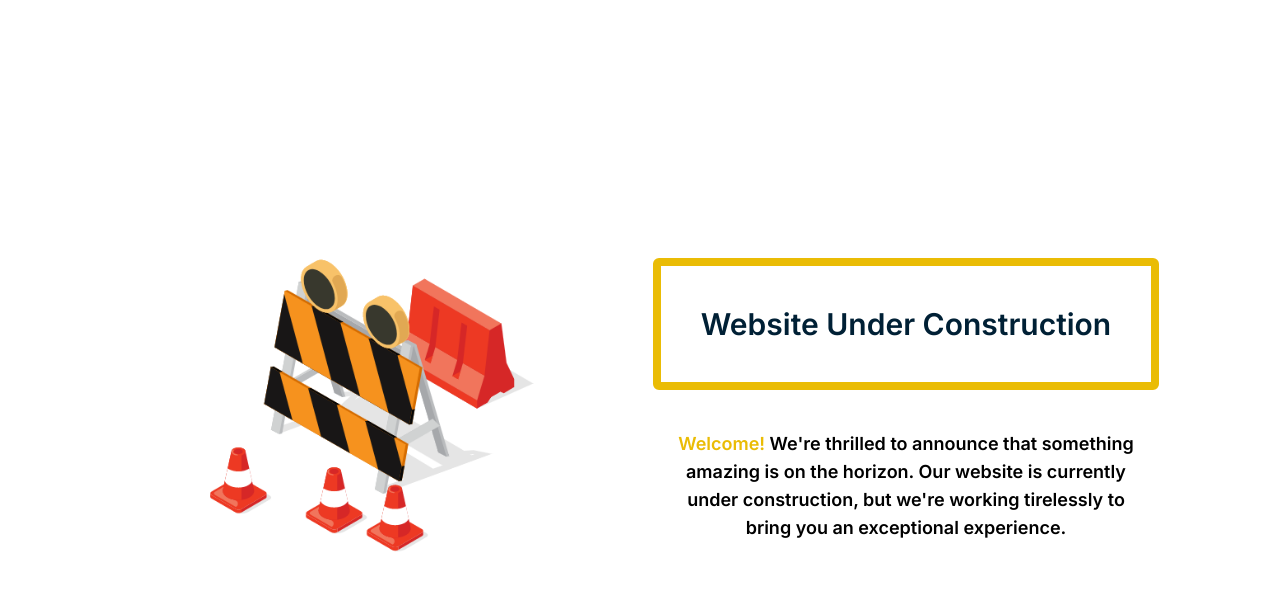
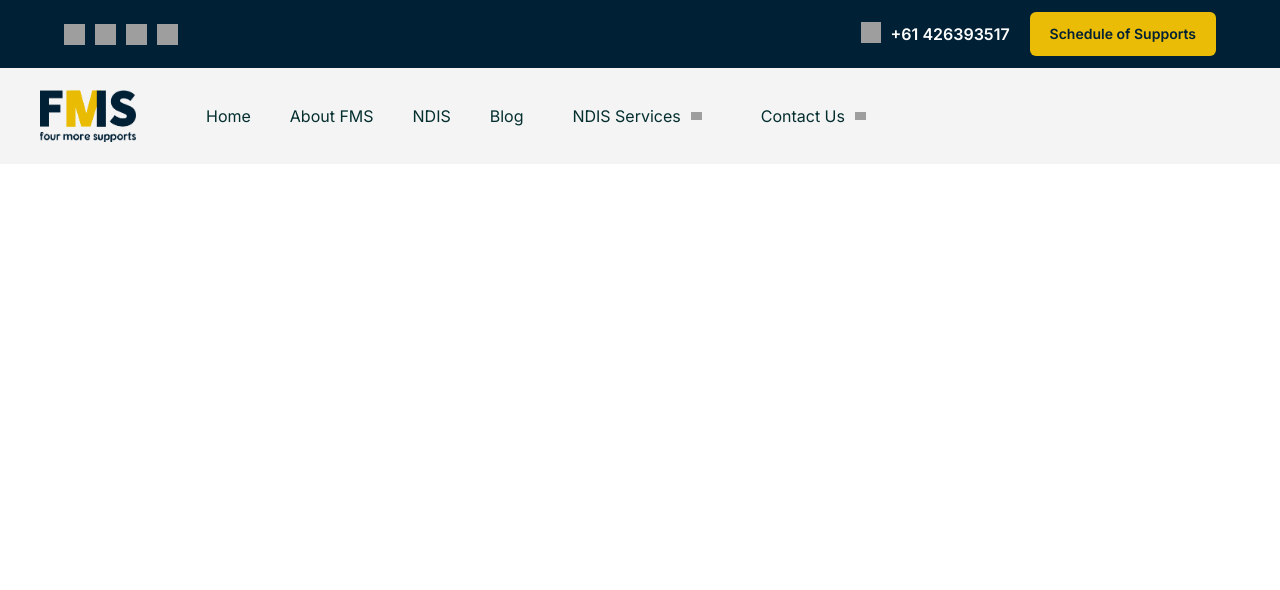
Before and after one commit to Yahya305/FourMoreSupports, a Next.js app in the folder four-more-supports/: page / in a window 1280 px wide. Shown: the top 590 px of the page. Built offline with nearby package versions, Linux system fonts and the light colour scheme; grey boxes are pictures that could not be loaded.

Commit message:
feat(ui): add header

```diff
--- a/four-more-supports/src/app/page.tsx
+++ b/four-more-supports/src/app/page.tsx
@@ -1,12 +1,11 @@
-import Cards from "@components/components/pages/Home/Cards";
-import Image from "next/image";
 import UnderConstruction from "@components/components/pages/UnderConstruction"
-import Header from "@components/components/shared/Header"
+import LandingPage from "@components/components/pages/Home"
 
 export default function Home() {
   return (
     <>
-    <UnderConstruction />
+      {/* <UnderConstruction /> */}
+      <LandingPage />
     </>
   );
 }
--- /dev/null
+++ b/four-more-supports/src/components/pages/Home/Header.tsx
@@ -0,0 +1,183 @@
+import Image from "next/image";
+import * as React from "react";
+
+interface SocialMediaIconProps {
+    src: string;
+    alt: string;
+    className?: string;
+}
+
+const SocialMediaIcon: React.FC<SocialMediaIconProps> = ({
+    src,
+    alt,
+    className,
+}) => (
+    <img
+        loading="lazy"
+        src={src}
+        alt={alt}
+        className={`shrink-0 aspect-square fill-white w-[21px] ${className}`}
+    />
+);
+
+const PhoneIcon: React.FC = () => (
+    <img
+        loading="lazy"
+        src="https://cdn.builder.io/api/v1/image/assets/TEMP/60ed57afe90f97367345833a57adaf735678e903ce8224566dd0f84601c3dabd?apiKey=fb1b07ce8320474484950edc03c5c0a0&"
+        alt="Phone icon"
+        className="shrink-0 self-start w-5 aspect-[0.95] fill-white"
+    />
+);
+
+interface NavItemProps {
+    text: string;
+    href?: string;
+}
+
+const NavItem: React.FC<NavItemProps> = ({ text, href }) => {
+    if (href) {
+        return (
+            <a href={href} className="self-stretch my-auto cursor-pointer">
+                {text}
+            </a>
+        );
+    }
+    return <div className="self-stretch my-auto cursor-pointer">{text}</div>;
+};
+
+interface NavDropdownProps {
+    text: string;
+    dropdowns?: {
+        text: string;
+        href: string;
+    }[];
+}
+
+const navItems: NavItemProps[] = [
+    { text: "Home" },
+    { text: "About FMS" },
+    { text: "NDIS" },
+    { text: "Blog" },
+];
+
+const navDropdowns: NavDropdownProps[] = [
+    {
+        text: "NDIS Services",
+        dropdowns: [
+            { text: "Menu 1", href: "" },
+            { text: "Menu 2", href: "" },
+        ],
+    },
+    {
+        text: "Contact Us",
+        dropdowns: [
+            { text: "Menu 1", href: "" },
+            { text: "Menu 2", href: "" },
+        ],
+    },
+];
+const NavDropdown: React.FC<NavDropdownProps> = ({ text, dropdowns }) => {
+    return (
+        <div className="group relative cursor-pointer">
+            <div className="flex gap-2.5 justify-center self-stretch p-2.5">
+                <div>{text}</div>
+                <img
+                    loading="lazy"
+                    src="https://cdn.builder.io/api/v1/image/assets/TEMP/8163821386e7d53d86887958ecb16eed6df59dad8cb0a8da91348cb0eccada7e?apiKey=fb1b07ce8320474484950edc03c5c0a0&"
+                    alt=""
+                    className="shrink-0 my-auto aspect-[1.37] fill-teal-950 w-[11px]"
+                />
+            </div>
+            <div className="invisible absolute bg-tertiary w-[100%] group-hover:visible border border-secondary border-b-0 rounded-sm">
+                {dropdowns?.map((item) => {
+                    return <div className="border-b py-1 px-2.5 border-secondary cursor-pointer">{item.text}</div>;
+                })}
+            </div>
+        </div>
+    );
+};
+
+const Header: React.FC = () => {
+    const socialMediaIcons = [
+        {
+            src: "https://cdn.builder.io/api/v1/image/assets/TEMP/57e9d59678eebe7bce66f2c637ba5401752b5342811439b3bbb0a043e87ef85a?apiKey=fb1b07ce8320474484950edc03c5c0a0&",
+            alt: "Social media icon 1",
+        },
+        {
+            src: "https://cdn.builder.io/api/v1/image/assets/TEMP/c3e8c99481ae86fc78be10d5a946516c4d25202a0f248b4d49951f216f09734b?apiKey=fb1b07ce8320474484950edc03c5c0a0&",
+            alt: "Social media icon 2",
+            className: "aspect-[1.05]",
+        },
+        {
+            src: "https://cdn.builder.io/api/v1/image/assets/TEMP/a6422789d0e33ca878213e4bdce8fee6c1fb0366f56e6310d2961d9adc92d172?apiKey=fb1b07ce8320474484950edc03c5c0a0&",
+            alt: "Social media icon 3",
+        },
+        {
+            src: "https://cdn.builder.io/api/v1/image/assets/TEMP/ceb9ff6cb0ed5812aabd1d63d2ded120028c8d4c8bba40f83e8a419887f32a90?apiKey=fb1b07ce8320474484950edc03c5c0a0&",
+            alt: "Social media icon 4",
+            className: "w-5 aspect-[0.95]",
+        },
+    ];
+
+    return (
+        <header>
+            <div className="flex justify-center items-center px-16 py-3 bg-secondary max-md:px-5">
+                <div className="flex gap-5 justify-between w-full max-w-[1620px] text-white max-md:flex-wrap max-md:max-w-full">
+                    <div className="flex gap-2.5 my-auto cursor-pointer">
+                        {socialMediaIcons.map((icon, index) => (
+                            <SocialMediaIcon
+                                key={index}
+                                src={icon.src}
+                                alt={icon.alt}
+                                className={icon.className}
+                            />
+                        ))}
+                    </div>
+                    <div className="flex gap-5 justify-between font-semibold">
+                        <div className="flex gap-2.5 my-auto text-white">
+                            <PhoneIcon />
+                            <div>+61 426393517</div>
+                        </div>
+                        <button className="justify-center px-5 py-3 text-sm bg-primary rounded-md text-secondary max-md:px-5">
+                            Schedule of Supports
+                        </button>
+                    </div>
+                </div>
+            </div>
+            <div className="flex justify-center items-center bg-tertiary max-md:px-5 px-10">
+                <div className=" max-w-full w-[1620px] max-md:pr-5">
+                    <div className="flex gap-5 max-md:flex-col max-md:gap-0  items-center">
+                        <div>
+                            <div className="relative h-24 w-24">
+                                <Image
+                                    loading="lazy"
+                                    src="/logo.png"
+                                    fill
+                                    style={{
+                                        objectFit: "contain",
+                                    }}
+                                    alt="construction image"
+                                />
+                            </div>
+                        </div>
+                        <div className="w-[60%] mx-10">
+                            <div className="flex gap-3 justify-between items-center self-stretch pr-10 pl-2.5 my-auto  text-teal-950 max-md:flex-wrap max-md:pr-5 max-md:mt-10">
+                                {navItems.map((item) => (
+                                    <NavItem key={item.text} {...item} />
+                                ))}
+                                {navDropdowns.map((dropdown) => (
+                                    <NavDropdown
+                                        key={dropdown.text}
+                                        {...dropdown}
+                                    />
+                                ))}
+                            </div>
+                        </div>
+                    </div>
+                </div>
+            </div>
+        </header>
+    );
+};
+
+export default Header;
--- /dev/null
+++ b/four-more-supports/src/components/pages/Home/index.tsx
@@ -0,0 +1,12 @@
+import React from 'react'
+import Header from './Header'
+
+function index() {
+  return (
+    <div>
+      <Header  />
+    </div>
+  )
+}
+
+export default index
--- a/four-more-supports/tailwind.config.ts
+++ b/four-more-supports/tailwind.config.ts
@@ -7,11 +7,12 @@ const config: Config = {
     "./src/app/**/*.{js,ts,jsx,tsx,mdx}",
   ],
   theme: {
-    colors:{
-      primary:"#EABC05",
-      secondary:"#002035"
-    },
     extend: {
+      colors:{
+        primary:"#EABC05",
+        secondary:"#002035",
+        tertiary:"#f4f4f5"
+      },
       backgroundImage: {
         "gradient-radial": "radial-gradient(var(--tw-gradient-stops))",
         "gradient-conic":
```
Also changed, not shown: four-more-supports/public/logo.png (added).
